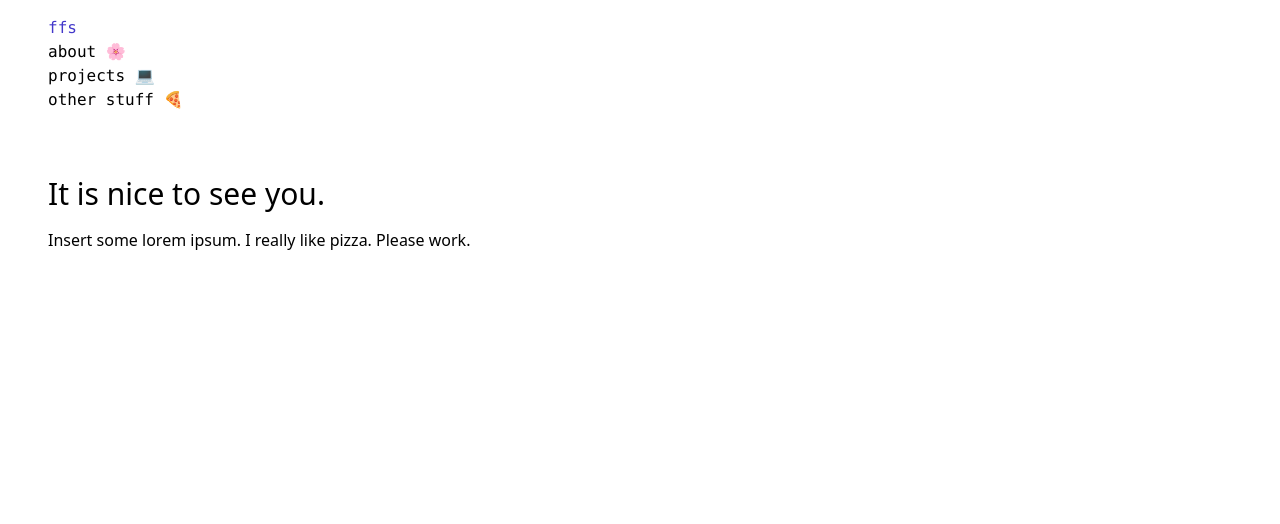
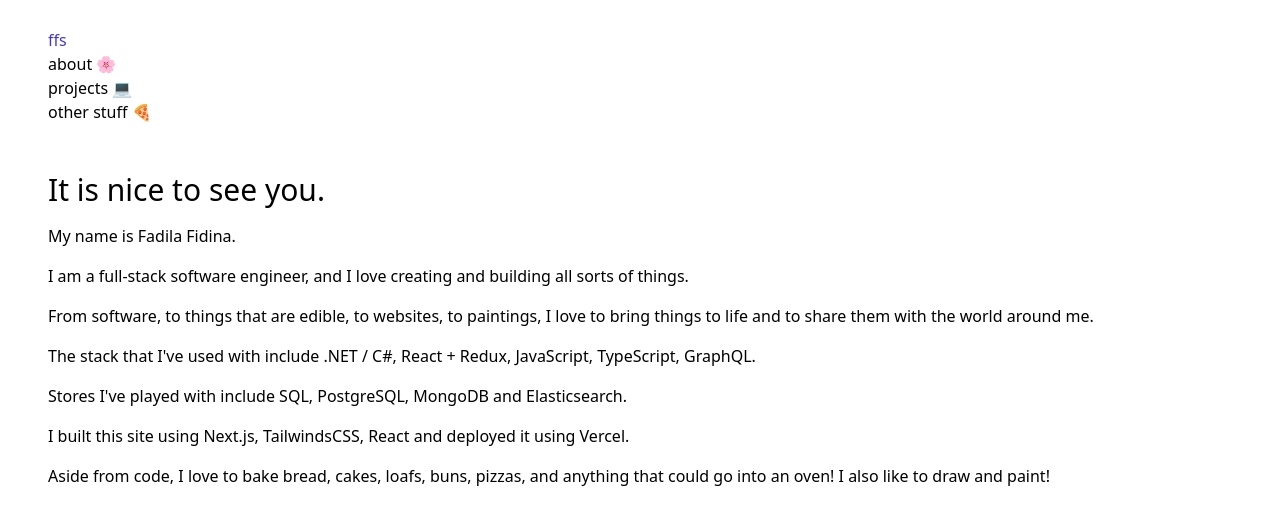
Before and after one commit to fadilafidina/me, a Next.js app in the folder nextjs-blog/: page /about in a window 1280 px wide. Shown: the top 524 px of the page. Built offline with nearby package versions, Linux system fonts and the light colour scheme.

Commit message:
add details to about

```diff
--- a/nextjs-blog/components/Navbar.jsx
+++ b/nextjs-blog/components/Navbar.jsx
@@ -4,7 +4,7 @@ import React, { useState } from "react";
 export default function Navbar() {
     return (
         // <div className="px-4 sticky top-0 z-50 bg-[url('../public/images/bg1.jpg')]">
-        <div className="font-mono p-4">
+        <div className="px-4 pt-7">
             <div className="px-8 text-indigo-700 hover:text-black w-30">
                 <Link href="/">
                     <a>
--- a/nextjs-blog/pages/about.js
+++ b/nextjs-blog/pages/about.js
@@ -13,7 +13,32 @@ export default function FirstPost() {
     </h1>
 
     <div className='pt-4'>
-        Insert some lorem ipsum. I really like pizza. Please work.
+        My name is Fadila Fidina.
     </div>
+
+    <div className='pt-4'>
+        I am a full-stack software engineer, and I love creating and building all sorts of things.
+    </div>
+
+    <div className='pt-4'>
+        From software, to things that are edible, to websites, to paintings, I love to bring things to life and to share them with the world around me.
+    </div>
+
+    <div className='pt-4'>
+        The stack that I've used with include .NET / C#, React + Redux, JavaScript, TypeScript, GraphQL.
+    </div>
+
+    <div className='pt-4'>
+        Stores I've played with include SQL, PostgreSQL, MongoDB and Elasticsearch.
+    </div>
+
+    <div className='pt-4'>
+        I built this site using Next.js, TailwindsCSS, React and deployed it using Vercel.
+    </div>
+
+    <div className='pt-4 flex'>
+        Aside from code, I love to bake bread, cakes, loafs, buns, pizzas, and anything that could go into an oven! I also like to draw and paint!
+    </div>
+
     </Layout>
 }
```
